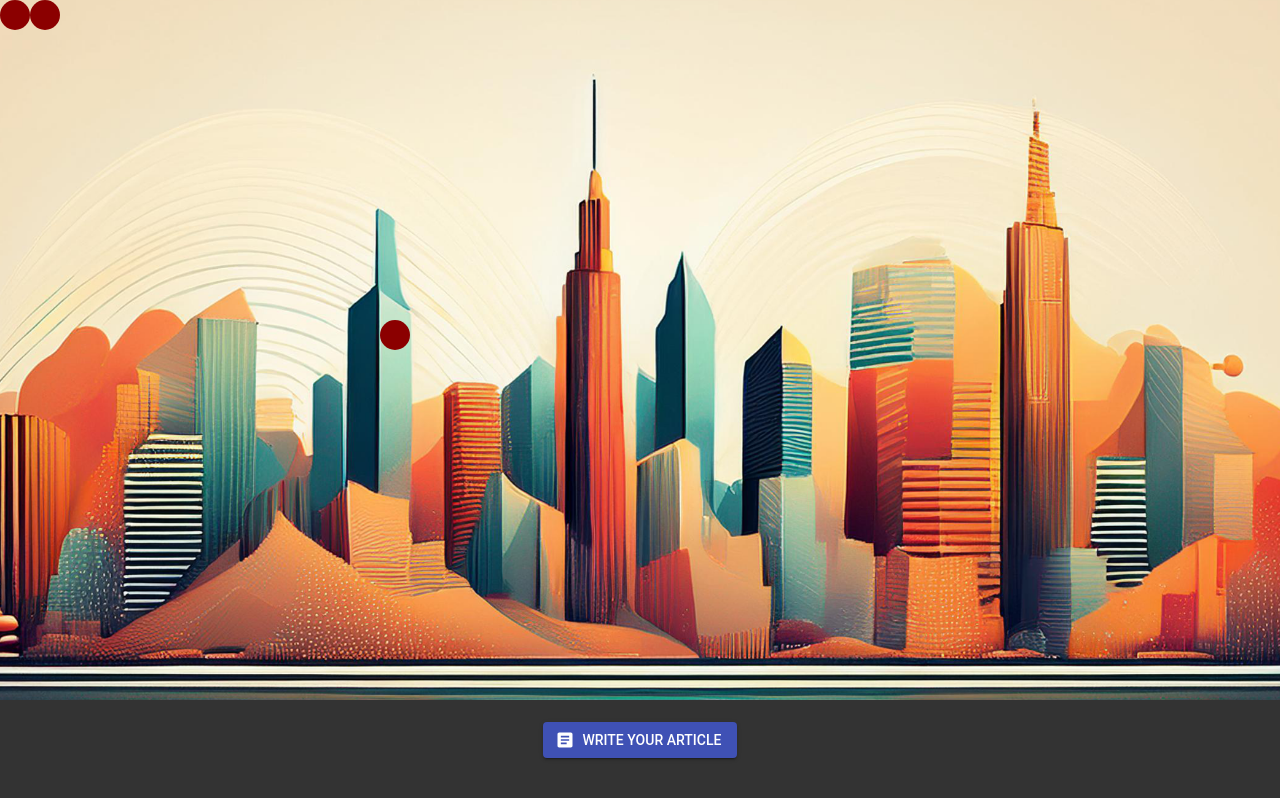
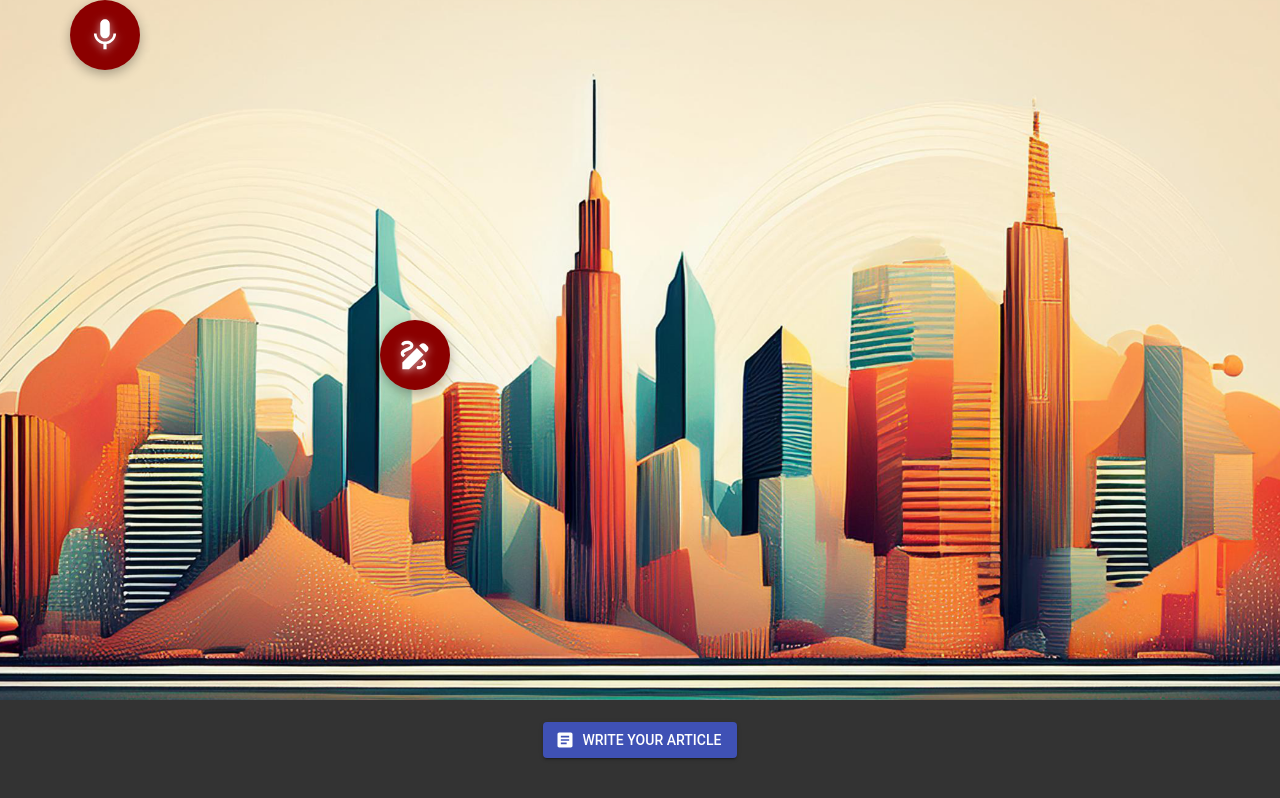
Before and after one commit to yasmineantille/herhack-2024, a React (Create React App) app in the folder srg-challenge/: page / in a window 1280 px wide. Built offline with nearby package versions, Linux system fonts and the light colour scheme.

Commit message:
updates game buttons

```diff
--- a/srg-challenge/src/components/City/City.tsx
+++ b/srg-challenge/src/components/City/City.tsx
@@ -2,6 +2,8 @@ import GameButton from "../GameButton/GameButton";
 import React from "react";
 import { ReactComponent as Skyline } from './skyline2.svg';
 import './City.css';
+import DrawIcon from '@mui/icons-material/Draw';
+import MicIcon from '@mui/icons-material/Mic';
 
 interface GameProps {
 
@@ -15,9 +17,8 @@ const City: React.FC<GameProps> = () => {
     return (
         <div className={'game'}>
             <div className={'skyline'}></div>
-            <GameButton onClick={() => navigateTo('/title')} className={'titleBuildingBtn'}></GameButton>
-            <GameButton onClick={() => navigateTo('/workDesk')} className={'workdesk'}></GameButton>
-            <GameButton onClick={() => navigateTo('/quote')} className={'quote'}></GameButton>
+            <GameButton onClick={() => navigateTo('/title')} icon={DrawIcon} className={'titleBuildingBtn'}></GameButton>
+            <GameButton onClick={() => navigateTo('/quote')} icon={MicIcon} className={'quote'}></GameButton>
         </div>
     );
 }
--- a/srg-challenge/src/components/GameButton/GameButton.tsx
+++ b/srg-challenge/src/components/GameButton/GameButton.tsx
@@ -1,14 +1,43 @@
 import React from 'react';
-import './GameButton.css';
+import { IconButton } from '@mui/material';
+import { SvgIconComponent } from '@mui/icons-material';
 
 interface ButtonProps {
     onClick: () => void;
     className?: string;
+    icon: SvgIconComponent;
+    color?: string; // Add an optional color prop
 }
 
-const GameButton: React.FC<ButtonProps> = ({ onClick, className }) => {
+const GameButton: React.FC<ButtonProps> = ({ onClick, className, icon: Icon, color = 'darkred' }) => {
+    // Calculate a lighter hover color based on the provided color
+    const hoverColor = color === 'darkred' ? 'red' : `${color}CC`; // Make the color slightly transparent for hover
+
     return (
-        <button onClick={onClick} className={className}></button>
+        <IconButton
+            onClick={onClick}
+            className={className}
+            sx={{
+                width: 70,
+                height: 70,
+                backgroundColor: color,         // Use the color prop here
+                color: 'white',
+                borderRadius: '50%',
+                boxShadow: '0px 4px 12px rgba(0, 0, 0, 0.3)',
+                transition: 'transform 0.2s ease, box-shadow 0.2s ease',
+                '&:hover': {
+                    backgroundColor: hoverColor, // Use the calculated hover color
+                    transform: 'scale(1.1)',
+                    boxShadow: '0px 6px 16px rgba(0, 0, 0, 0.4)',
+                },
+                '& .MuiSvgIcon-root': {
+                    fontSize: 38,
+                    filter: 'drop-shadow(0px 2px 4px rgba(255, 255, 255, 0.6))',
+                },
+            }}
+        >
+            <Icon fontSize="inherit" />
+        </IconButton>
     );
 };
 
```
